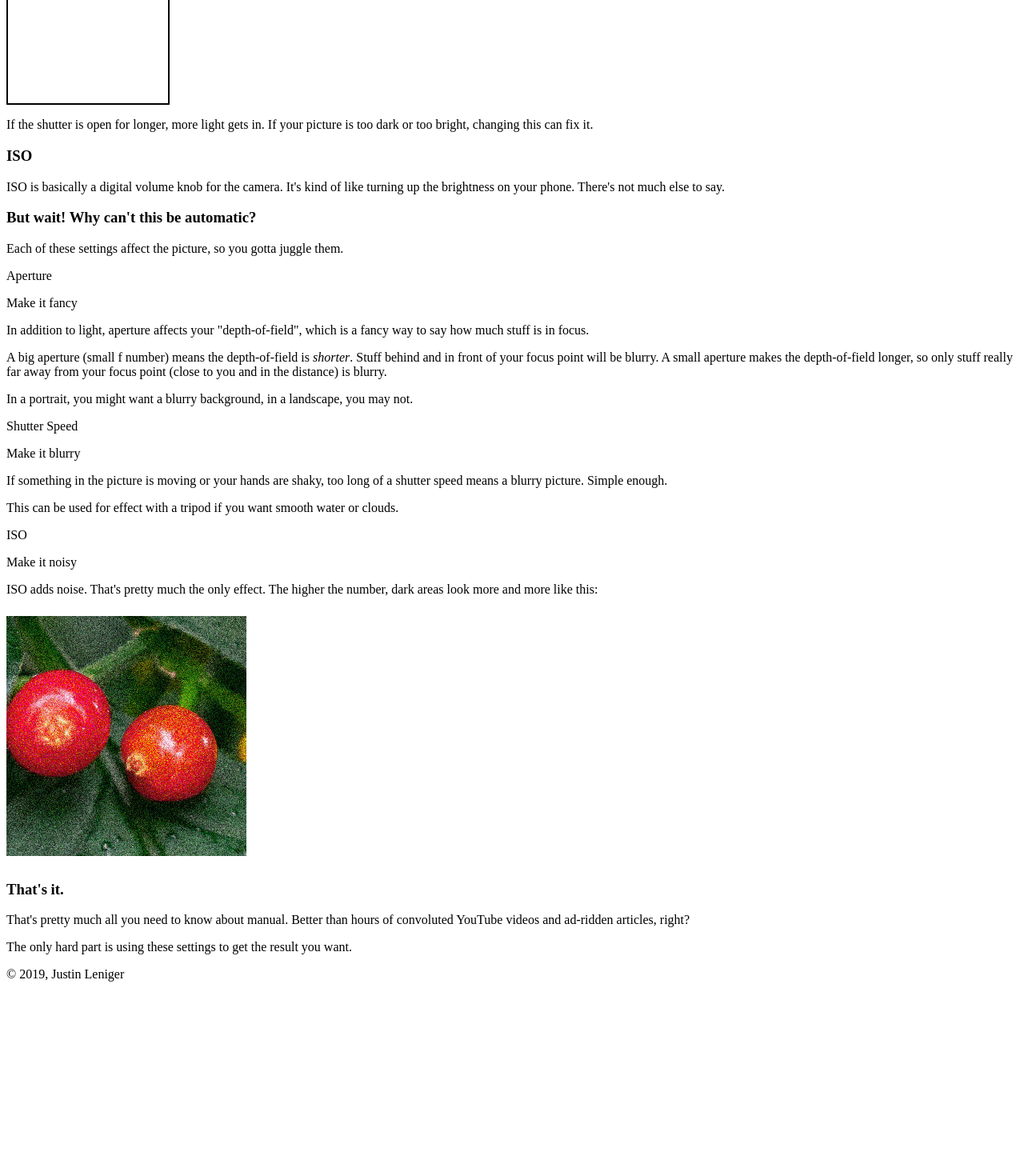
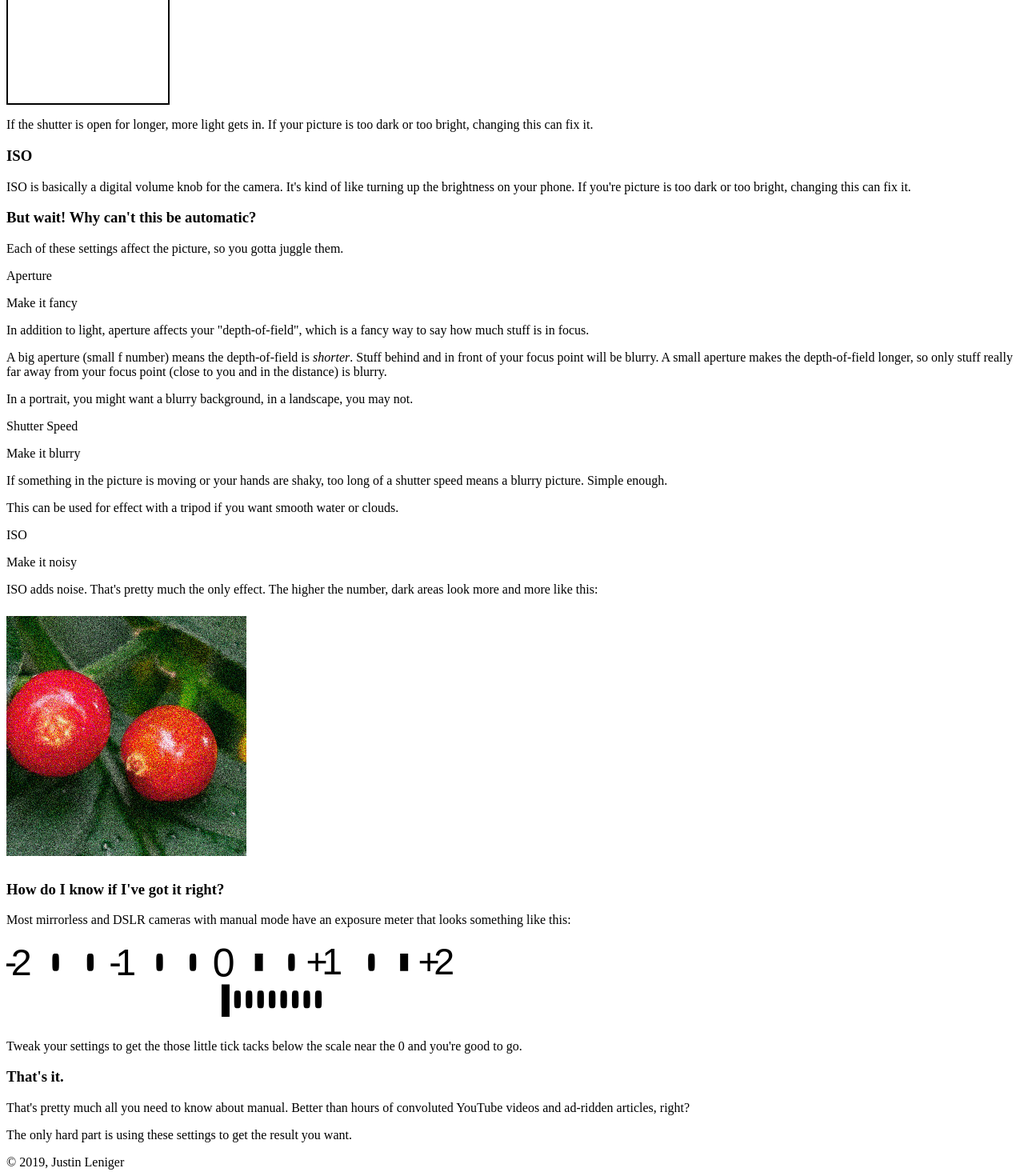
Before and after one commit to jtleniger/manual.photography, a Nuxt app: page / in a window 1280 px wide. Shown: the part 2030-3500 px from the top of the page at 80% size. Before the commit the page ends 3265 px from the top, so only its background shows below. Built offline with nearby package versions, Linux system fonts and the light colour scheme.

Commit message:
added exposure section

```diff
--- a/pages/index.vue
+++ b/pages/index.vue
@@ -21,13 +21,13 @@
         If you get too much, your picture might look like this:
       </p>
       <div class="overexposed">
-        <img src="~/assets/berries.jpg">
+        <img src="~/assets/berries.jpg" alt="Photo of Berries">
       </div>
       <p>
         If you get too little, your picture might look like this:
       </p>
       <div class="underexposed">
-        <img src="~/assets/berries.jpg">
+        <img src="~/assets/berries.jpg" alt="Photo of Berries">
       </div>
       <p>
         We don't want that. We're trying to go full goldilocks, so tweak stuff to get it right.
@@ -77,7 +77,7 @@
         ISO
       </h1>
       <p>
-        ISO is basically a digital volume knob for the camera. It's kind of like turning up the brightness on your phone. There's not much else to say.
+        ISO is basically a digital volume knob for the camera. It's kind of like turning up the brightness on your phone. If you're picture is too dark or too bright, changing this can fix it.
       </p>
     </section>
     <section class="section">
@@ -130,11 +130,23 @@
               <p>
                 ISO adds noise. That's pretty much the only effect. The higher the number, dark areas look more and more like this:
               </p>
-              <img src="~/assets/noisy-berries.jpg">
+              <img src="~/assets/noisy-berries.jpg" alt="Noisy photo of Berries">
             </div>
           </article>
         </div>
       </div>
+    </section>
+    <section class="section">
+      <h1 class="title">
+        How do I know if I've got it right?
+      </h1>
+      <p>
+        Most mirrorless and DSLR cameras with manual mode have an exposure meter that looks something like this:
+      </p>
+      <img src="~/assets/exposure.svg" alt="Exposure Meter">
+      <p>
+        Tweak your settings to get the those little tick tacks below the scale near the 0 and you're good to go.
+      </p>
     </section>
     <section class="section">
       <h1 class="title">
```
Also changed, not shown: assets/exposure.svg (added).
